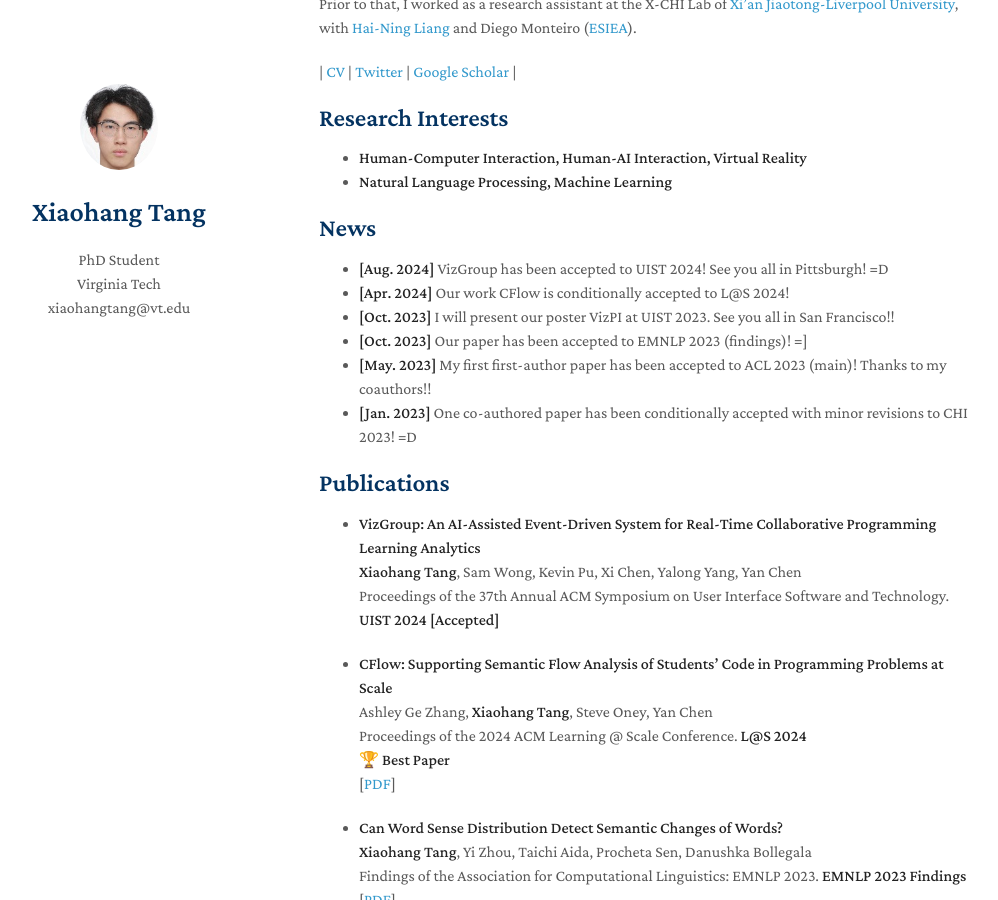
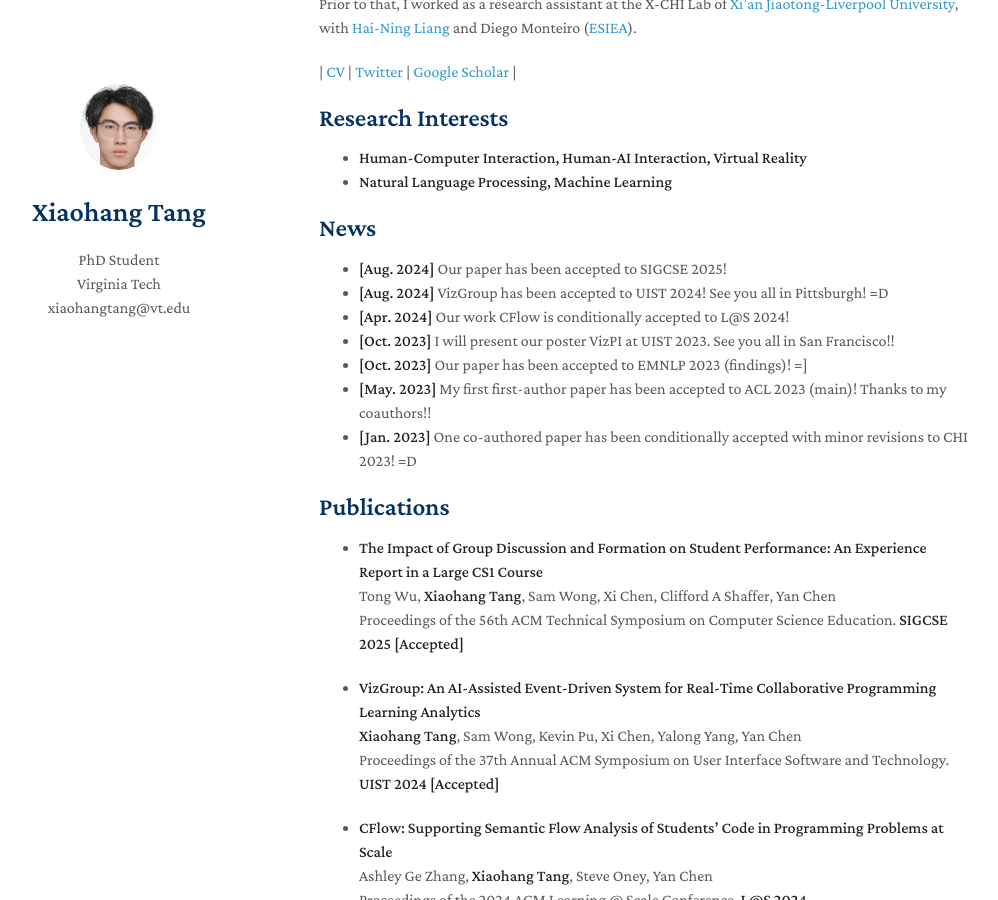
Before and after one commit to xiaohang-tang/xiaohang-tang.github.io, a Jekyll site: the page built from index.md, in a window 1280 px wide and 900 px high, scrolled down 325 px. Shown: the whole window, without its empty margins (151-1149 px from the left). Built offline with Jekyll 4.4.1, drawn with Linux system fonts in a browser that asks for light colours; nearby versions of some CDN libraries; a style sheet for code colours, icons or effects is not loaded; our own code applies the rules of GitHub Pages for plain Markdown files.

Commit message:
Update index.md

```diff
--- a/index.md
+++ b/index.md
@@ -18,6 +18,7 @@ I was a research intern at the [University of Notre Dame](https://www.nd.edu/) i
 - **Natural Language Processing, Machine Learning**
 
 ## News
+- **[Aug. 2024]** Our paper has been accepted to SIGCSE 2025!
 - **[Aug. 2024]** VizGroup has been accepted to UIST 2024! See you all in Pittsburgh! =D
 - **[Apr. 2024]** Our work CFlow is conditionally accepted to L@S 2024!
 - **[Oct. 2023]** I will present our poster VizPI at UIST 2023. See you all in San Francisco!!
@@ -26,6 +27,13 @@ I was a research intern at the [University of Notre Dame](https://www.nd.edu/) i
 - **[Jan. 2023]** One co-authored paper has been conditionally accepted with minor revisions to CHI 2023! =D
 
 ## Publications
+- **The Impact of Group Discussion and Formation on Student Performance: An Experience Report in a Large CS1 Course**
+  <br>
+  Tong Wu, **Xiaohang Tang**, Sam Wong, Xi Chen, Clifford A Shaffer, Yan Chen
+  <br>
+  Proceedings of the 56th ACM Technical Symposium on Computer Science Education. **SIGCSE 2025 [Accepted]**
+  <br>
+
 - **VizGroup: An AI-Assisted Event-Driven System for Real-Time Collaborative Programming Learning Analytics**
   <br>
   **Xiaohang Tang**, Sam Wong, Kevin Pu, Xi Chen, Yalong Yang, Yan Chen
```
